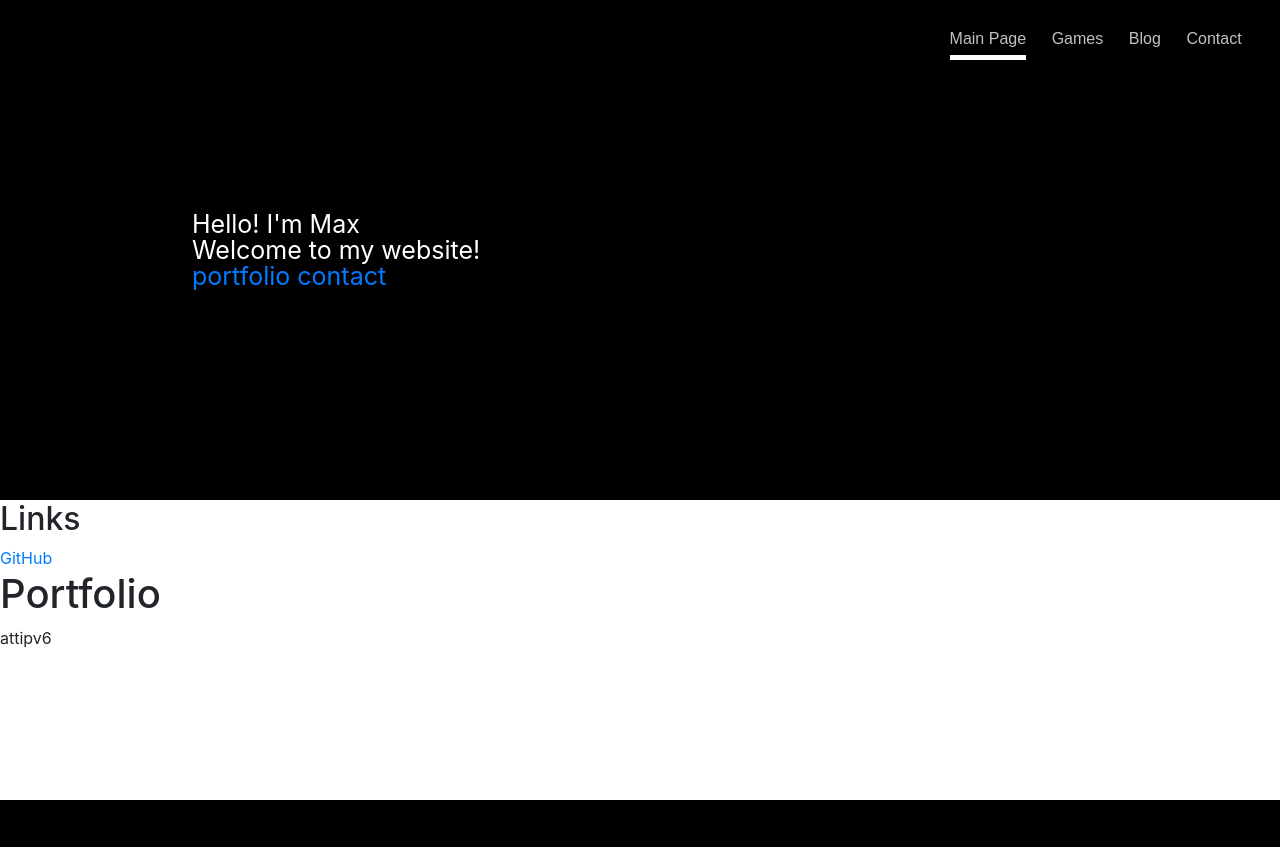
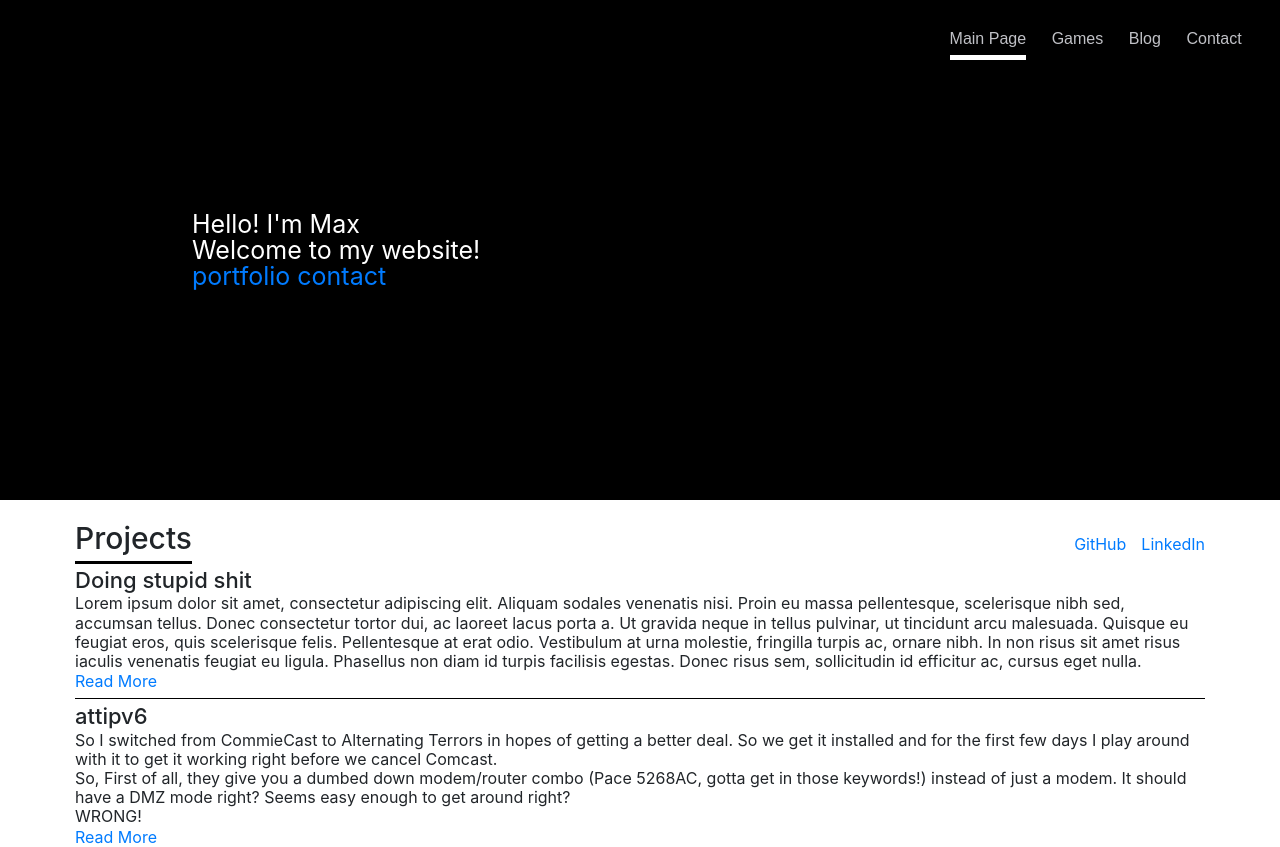
Before and after one commit to Maxqia/portfolio, a PHP site: page / in a window 1280 px wide. Before the commit the page ends 800 px from the top, so only its background shows below. Run offline with PHP 8.4, Linux system fonts and the light colour scheme.

Commit message:
generally looking pretty good

```diff
--- a/index.css
+++ b/index.css
@@ -1,6 +1,20 @@
 html, body {
     height: 100%;
 }
+
+/*@media (min-width: 992px) {
+    html {
+        display:flex;
+        justify-content: center;
+    }
+
+    body {
+        max-width: 1700px;
+        border-right: 1px solid gray;
+        border-left: 1px solid gray;
+    }
+}*/
+
 
 #bigheader {
     position:relative;
@@ -27,3 +41,52 @@ html, body {
     line-height: 0.4;
     font-size: 25px;
 }
+
+#mainbody {
+    margin: 20px 75px 20px 75px;
+}
+
+#portflex {
+    display: flex;
+    justify-content: space-between;
+    align-items: center;
+}
+
+#linkflex {
+    display:flex;
+    justify-content: flex-end;
+    align-items: center;
+}
+
+#linkflex * {
+    margin-left: 15px;
+}
+
+#portfolio {
+    margin-bottom: 3px;
+    padding-bottom: 5px;
+    border-bottom: 3px solid black;
+    font-size: 30px;
+}
+
+#pbody {
+    margin-top: 0;
+    line-height: 1.2;
+}
+
+/*.project {
+    padding-top: 15px
+}*/
+
+.project:not(:last-child) {
+    border-bottom: 1px solid black;
+    padding-bottom: 7px;
+    margin-bottom: 4px;
+}
+
+.project * {
+    margin-bottom: 1px;
+}
+.project h3 {
+    font-size: 22px;
+}
--- a/index.html
+++ b/index.html
@@ -28,20 +28,35 @@
                     <div id="hi">
                         <p>Hello! I'm Max</p>
                         <p>Welcome to my website!</p>
-                        <a href="#">portfolio</a>
+                        <a href="#portfolio">portfolio</a>
                         <a href="#">contact</a>
                     </div>
                 </div>
             </div>
         </div>
-        <div>
-            <h2>Links</h2>
-            <a href="https://github.com/Maxqia">GitHub</a>
+        <div id="mainbody">
+            <div id="portflex">
+                <h1 id="portfolio">Projects</h1>
+                <div id="linkflex">
+                    <a href="https://github.com/Maxqia">GitHub</a>
+                    <a href="https://www.linkedin.com/in/max-qian-8b98a6190/">LinkedIn</a>
+                </div>
+            </div>
 
-        </div>
-        <h1>Portfolio</h1>
-        <div>
-            attipv6
+            <div id="pbody">
+                <div class="project">
+                    <h3>Doing stupid shit</h3>
+                    <p>Lorem ipsum dolor sit amet, consectetur adipiscing elit. Aliquam sodales venenatis nisi. Proin eu massa pellentesque, scelerisque nibh sed, accumsan tellus. Donec consectetur tortor dui, ac laoreet lacus porta a. Ut gravida neque in tellus pulvinar, ut tincidunt arcu malesuada. Quisque eu feugiat eros, quis scelerisque felis. Pellentesque at erat odio. Vestibulum at urna molestie, fringilla turpis ac, ornare nibh. In non risus sit amet risus iaculis venenatis feugiat eu ligula. Phasellus non diam id turpis facilisis egestas. Donec risus sem, sollicitudin id efficitur ac, cursus eget nulla.</p>
+                    <a href="#">Read More</a>
+                </div>
+                <div class="project">
+                    <h3>attipv6</h3>
+                    <p>So I switched from CommieCast to Alternating Terrors in hopes of getting a better deal. So we get it installed and for the first few days I play around with it to get it working right before we cancel Comcast.<br>So, First of all, they give you a dumbed down modem/router combo (Pace 5268AC, gotta get in those keywords!) instead of just a modem. It should have a DMZ mode right? Seems easy enough to get around right?<br>WRONG!</p>
+                    <a href="#">Read More</a>
+                </div>
+
+            </div>
+
         </div>
     </body>
 </html>
```
